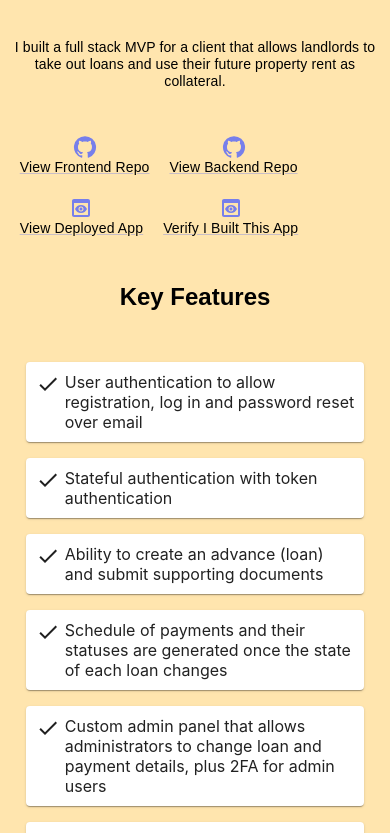
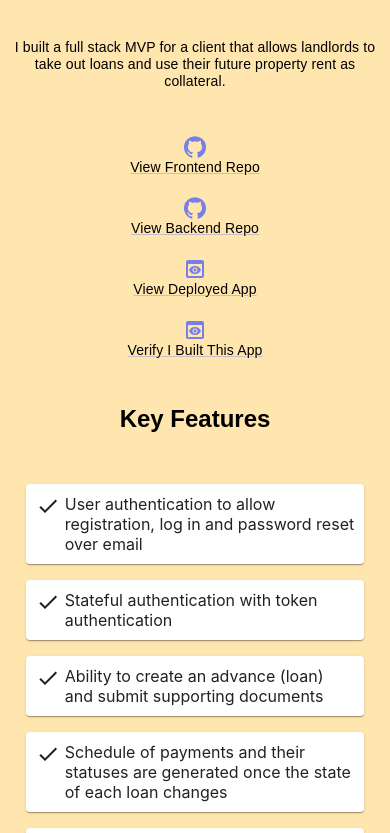
Before and after one commit to hal-alex/personal-site-mui, a React (Create React App) app: page / in a window 390 px wide. Shown: the part 3930-4763 px from the top of the page. Built offline with nearby package versions, Linux system fonts and the light colour scheme.

Commit message:
fixed mobile view for links grid

```diff
--- a/src/components/Projects.js
+++ b/src/components/Projects.js
@@ -85,7 +85,7 @@ const Projects = () => {
           out loans and use their future property rent as collateral.
         </Typography>
         <Grid container>
-          <Grid item md={6}>
+          <Grid item xs={12} md={6}>
             <Link
               href="https://github.com/hal-alex/factored-mvp"
               sx={styles.projectLinks}
@@ -95,7 +95,7 @@ const Projects = () => {
               <Typography>View Frontend Repo</Typography>
             </Link>
           </Grid>
-          <Grid item md={6}>
+          <Grid item xs={12} md={6}>
             <Link
               href="https://github.com/hal-alex/factored-mvp-backend"
               sx={styles.projectLinks}
@@ -105,7 +105,7 @@ const Projects = () => {
               <Typography>View Backend Repo</Typography>
             </Link>
           </Grid>
-          <Grid item md={6}>
+          <Grid item xs={12} md={6}>
             <Link
               href="https://github.com/hal-alex/factored-mvp-backend"
               sx={styles.projectLinks}
@@ -115,7 +115,7 @@ const Projects = () => {
               <Typography>View Deployed App</Typography>
             </Link>
           </Grid>
-          <Grid item md={6}>
+          <Grid item xs={12} md={6}>
             <Link
               href="https://www.app.factored.co/about-factored-app/"
               sx={styles.projectLinks}
@@ -360,7 +360,7 @@ const Projects = () => {
           reasons.
         </Typography>
         <Grid container>
-          <Grid item md={6}>
+          <Grid item xs={12} md={6}>
             <Link
               href="https://www.printers-3d.xyz/"
               sx={styles.projectLinks}
@@ -370,7 +370,7 @@ const Projects = () => {
               <Typography>View Deployed App</Typography>
             </Link>
           </Grid>
-          <Grid item md={6}>
+          <Grid item xs={12} md={6}>
             <Link
               href="https://www.printers-3d.xyz/about-us"
               sx={styles.projectLinks}
```
